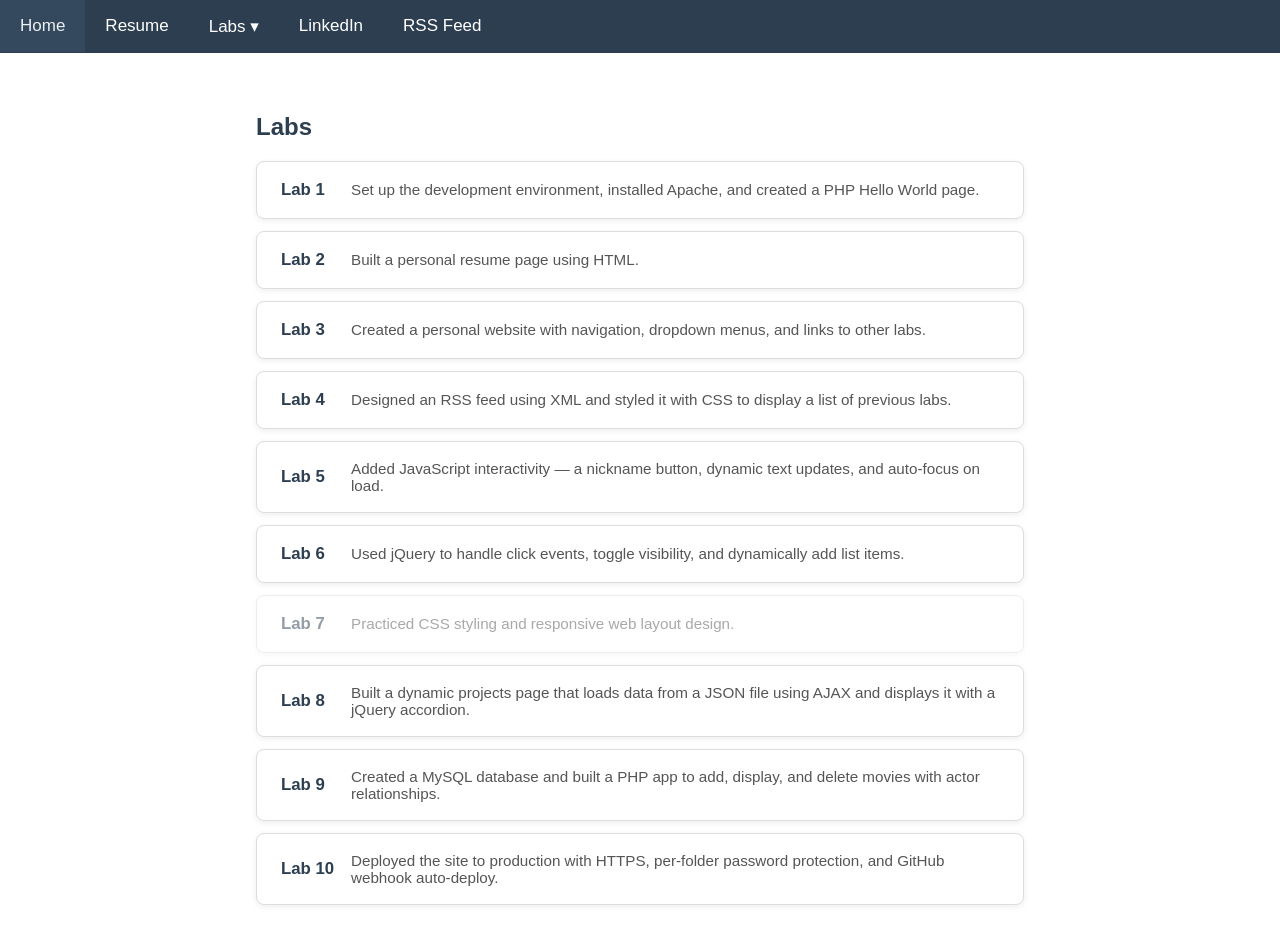
After one commit to ChrisJH07/itws1100-hernac7, a PHP site: page /labs.html in a window 1280 px wide. The commit adds this page. Run offline with PHP 8.4, Linux system fonts and the light colour scheme.

Commit message:
Add labs.html and fix things.css merge conflict

```diff
--- /dev/null
+++ b/labs/PersonalWebsite/labs.html
@@ -0,0 +1,90 @@
+<!DOCTYPE html>
+<html lang="en">
+
+<head>
+  <meta charset="UTF-8">
+  <title>Labs – Christopher J. Hernandez</title>
+  <link rel="stylesheet" href="things.css">
+</head>
+
+<body>
+
+<div class="navbar">
+  <a href="index.html">Home</a>
+  <a href="../lab2/index.html">Resume</a>
+
+  <div class="dropdown">
+    <button class="dropbtn">Labs ▾</button>
+    <div class="dropdown-content">
+      <a href="../lab1/index.html">Lab 1</a>
+      <a href="../lab2/index.html">Lab 2</a>
+      <a href="../Lab3/web.html">Lab 3</a>
+      <a href="../lab4/rss.xml">Lab 4</a>
+      <a href="../lab5/lab5.html">Lab 5</a>
+      <a href="../lab6/lab6_lp.html">Lab 6</a>
+      <a href="../lab8/projects.html">Lab 8</a>
+      <a href="../lab9/inclassexample/index.php">Lab 9</a>
+      <a href="../lab10/index.html">Lab 10</a>
+    </div>
+  </div>
+
+  <a href="https://www.linkedin.com/in/christopher-hernandez-34158538b/">LinkedIn</a>
+  <a href="../lab4/rss.xml">RSS Feed</a>
+</div>
+
+<div class="labs-container">
+  <h2 style="color:#2c3e50; margin-bottom:8px;">Labs</h2>
+
+  <a href="../lab1/index.html" class="lab-box">
+    <span class="lab-num">Lab 1</span>
+    <span class="lab-desc">Set up the development environment, installed Apache, and created a PHP Hello World page.</span>
+  </a>
+
+  <a href="../lab2/index.html" class="lab-box">
+    <span class="lab-num">Lab 2</span>
+    <span class="lab-desc">Built a personal resume page using HTML.</span>
+  </a>
+
+  <a href="../Lab3/web.html" class="lab-box">
+    <span class="lab-num">Lab 3</span>
+    <span class="lab-desc">Created a personal website with navigation, dropdown menus, and links to other labs.</span>
+  </a>
+
+  <a href="../lab4/rss.xml" class="lab-box">
+    <span class="lab-num">Lab 4</span>
+    <span class="lab-desc">Designed an RSS feed using XML and styled it with CSS to display a list of previous labs.</span>
+  </a>
+
+  <a href="../lab5/lab5.html" class="lab-box">
+    <span class="lab-num">Lab 5</span>
+    <span class="lab-desc">Added JavaScript interactivity — a nickname button, dynamic text updates, and auto-focus on load.</span>
+  </a>
+
+  <a href="../lab6/lab6_lp.html" class="lab-box">
+    <span class="lab-num">Lab 6</span>
+    <span class="lab-desc">Used jQuery to handle click events, toggle visibility, and dynamically add list items.</span>
+  </a>
+
+  <a href="#" class="lab-box disabled">
+    <span class="lab-num">Lab 7</span>
+    <span class="lab-desc">Practiced CSS styling and responsive web layout design.</span>
+  </a>
+
+  <a href="../lab8/projects.html" class="lab-box">
+    <span class="lab-num">Lab 8</span>
+    <span class="lab-desc">Built a dynamic projects page that loads data from a JSON file using AJAX and displays it with a jQuery accordion.</span>
+  </a>
+
+  <a href="../lab9/inclassexample/index.php" class="lab-box">
+    <span class="lab-num">Lab 9</span>
+    <span class="lab-desc">Created a MySQL database and built a PHP app to add, display, and delete movies with actor relationships.</span>
+  </a>
+
+  <a href="../lab10/index.html" class="lab-box">
+    <span class="lab-num">Lab 10</span>
+    <span class="lab-desc">Deployed the site to production with HTTPS, per-folder password protection, and GitHub webhook auto-deploy.</span>
+  </a>
+</div>
+
+</body>
+</html>
--- a/labs/PersonalWebsite/things.css
+++ b/labs/PersonalWebsite/things.css
@@ -102,9 +102,48 @@ body {
 
 .dropdown:hover .dropdown-content {
   display: block;
-<<<<<<< Updated upstream
 }
 
-=======
+.labs-container {
+  width: 60%;
+  margin: 40px auto;
+  display: flex;
+  flex-direction: column;
+  gap: 12px;
 }
->>>>>>> Stashed changes
+
+.lab-box {
+  display: flex;
+  align-items: center;
+  background-color: #fff;
+  border: 1px solid #ddd;
+  border-radius: 8px;
+  padding: 18px 24px;
+  text-decoration: none;
+  color: #2c3e50;
+  box-shadow: 0 2px 6px rgba(0,0,0,0.07);
+  transition: background-color 0.2s, transform 0.1s;
+}
+
+.lab-box:hover {
+  background-color: #eaf0f6;
+  transform: translateX(5px);
+}
+
+.lab-box.disabled {
+  opacity: 0.5;
+  cursor: default;
+  pointer-events: none;
+}
+
+.lab-num {
+  font-weight: bold;
+  font-size: 1.05em;
+  min-width: 70px;
+  color: #2c3e50;
+}
+
+.lab-desc {
+  color: #555;
+  font-size: 0.95em;
+}
```
